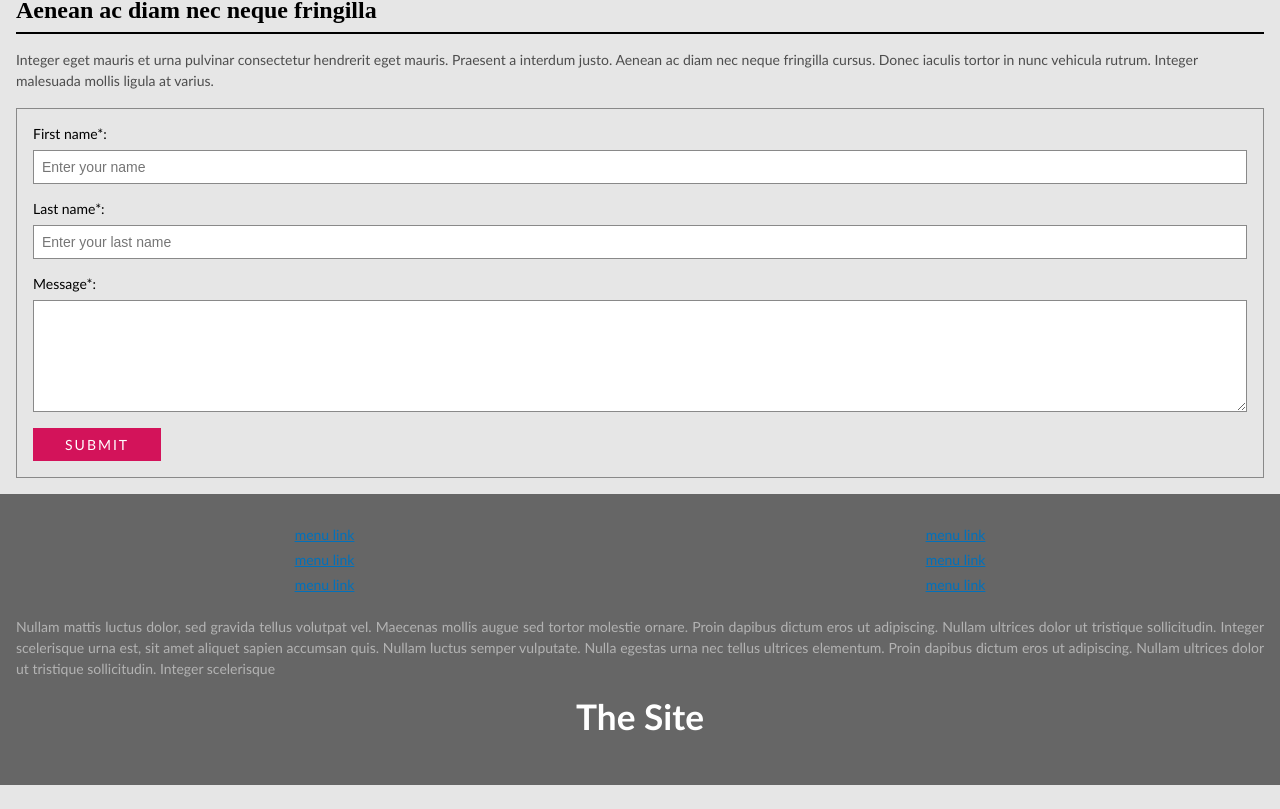
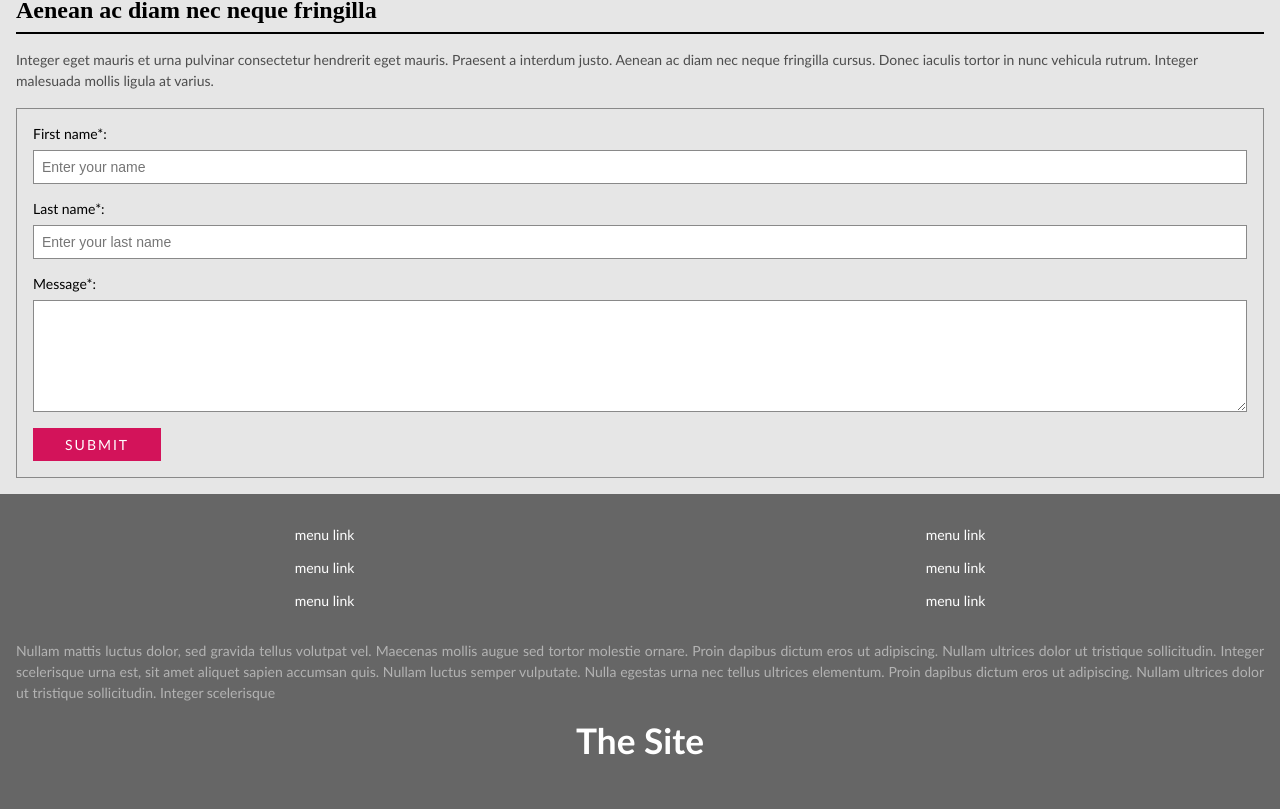
Before and after one commit to jpotapova/sample-site, a React (Create React App) app: page / in a window 1280 px wide. Shown: the part 1002-1811 px from the top of the page. Before the commit the page ends 1787 px from the top, so only its background shows below. Built offline with nearby package versions, Linux system fonts and the light colour scheme.

Commit message:
footer links refactor to nav, fix buttons html

```diff
--- a/src/App.js
+++ b/src/App.js
@@ -8,7 +8,7 @@ class App extends Component {
           <header className="header">
             <div className="container header__container">
               <a href="#" className="logo">The Site</a>
-              <button className="button button--nav">&#9776;</button>
+              <button type="button" className="button button--nav">&#9776;</button>
               <div className="navbox">
                 <ul className="nav nav--secondary">
                   <li className="nav__item"><a href="#">menu link</a></li>
@@ -52,7 +52,7 @@ class App extends Component {
                 </nav>
               </div>
               <div className="overlay">
-                <button className="button button--close">&times;</button>
+                <button type="button" className="button button--close">&times;</button>
               </div>
             </div>
           </header>
@@ -107,13 +107,13 @@ class App extends Component {
           </main>
           <footer className="footer">
             <div className="container">
-              <ul className="nav footer__nav">
-                <li className="footer__link nav__link"><a href="#">menu link</a></li>
-                <li className="footer__link nav__link"><a href="#">menu link</a></li>
-                <li className="footer__link nav__link"><a href="#">menu link</a></li>
-                <li className="footer__link nav__link"><a href="#">menu link</a></li>
-                <li className="footer__link nav__link"><a href="#">menu link</a></li>
-                <li className="footer__link nav__link"><a href="#">menu link</a></li>
+              <ul className="nav nav--footerlinks">
+                <li className="nav__item"><a href="#">menu link</a></li>
+                <li className="nav__item"><a href="#">menu link</a></li>
+                <li className="nav__item"><a href="#">menu link</a></li>
+                <li className="nav__item"><a href="#">menu link</a></li>
+                <li className="nav__item"><a href="#">menu link</a></li>
+                <li className="nav__item"><a href="#">menu link</a></li>
               </ul>
               <p>
                 Nullam mattis luctus dolor, sed gravida tellus volutpat vel. Maecenas mollis augue sed tortor molestie ornare. Proin dapibus dictum eros ut adipiscing. Nullam ultrices dolor ut tristique sollicitudin. Integer scelerisque urna est, sit amet aliquet sapien accumsan quis. Nullam luctus semper vulputate. Nulla egestas urna nec tellus ultrices elementum. Proin dapibus dictum eros ut adipiscing. Nullam ultrices dolor ut tristique sollicitudin. Integer scelerisque
@@ -122,7 +122,7 @@ class App extends Component {
                 The Site
               </a>
             </div>
-            <button className="button button--totop">Back to top</button>
+            <button type="button" className="button button--totop">Back to top</button>
           </footer>
         </div>
       </div>
--- a/src/scss/layout.scss
+++ b/src/scss/layout.scss
@@ -9,16 +9,6 @@
   color: #b3b3b3;
   text-align: justify;
   padding: $spacing-large 0 $spacing-large+$spacing 0;
-}
-
-.footer__nav {
-  columns: 2;
-  text-align: center;
-  margin-bottom: $spacing;
-}
-
-.footer__link  {
-  margin-bottom: $spacing-small;
 }
 
 /* HEADER ------------------------------------------------------------------- */
--- a/src/scss/nav.scss
+++ b/src/scss/nav.scss
@@ -38,4 +38,24 @@
     color: white;
   }
 
+  .nav--footerlinks & {
+    padding-bottom: $spacing-small;
+  }
+
 }
+
+.nav--footerlinks {
+  columns: 2;
+  text-align: center;
+  margin-bottom: $spacing;
+
+  .nav__item {
+    margin-bottom: $spacing-small;
+    border-bottom: none;
+
+    a {
+      color: $color-invert;
+    }
+
+  }
+}
```
